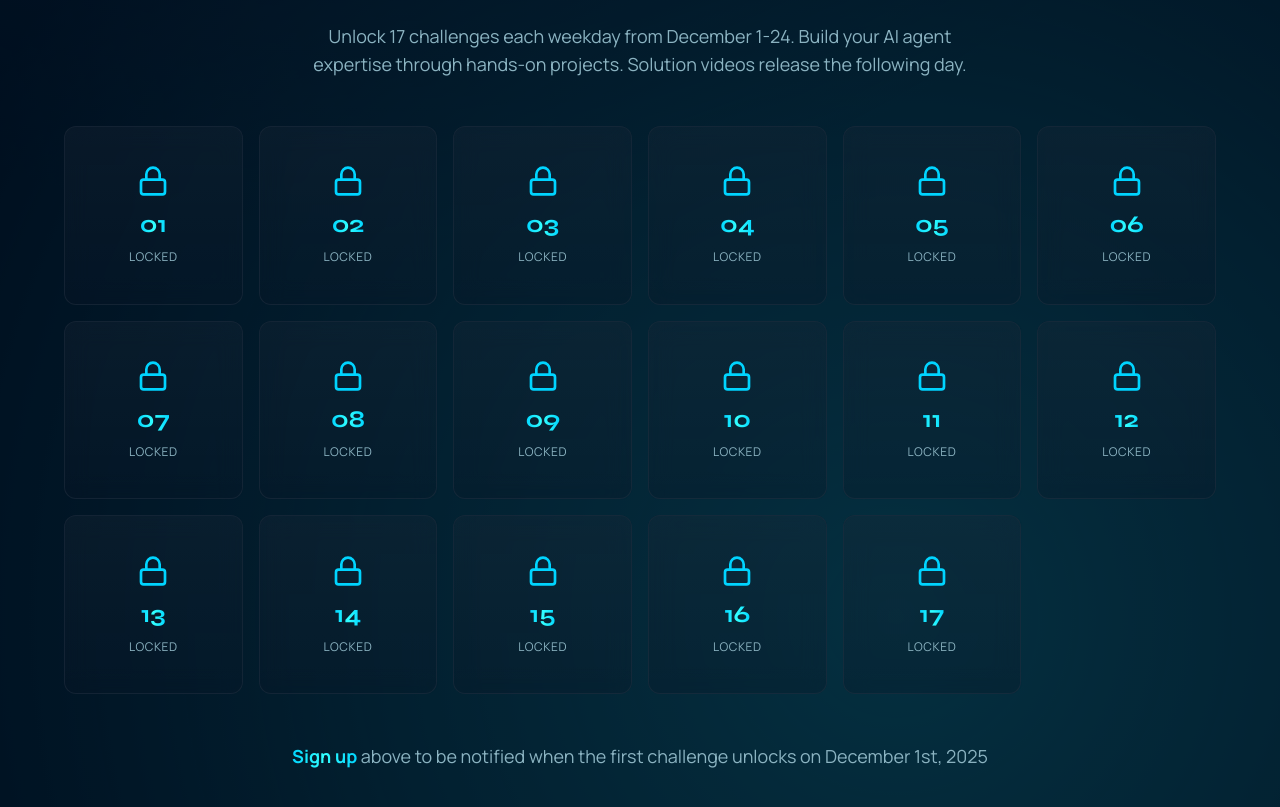
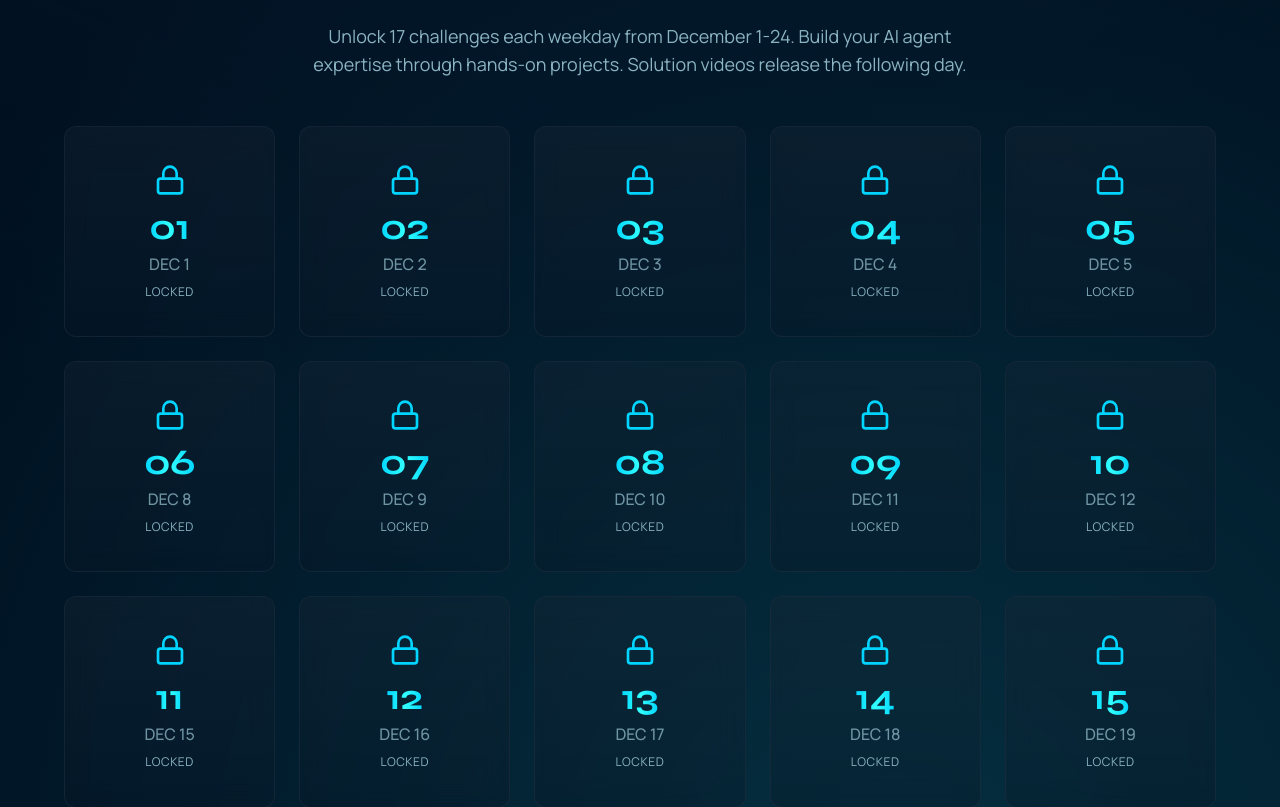
Before and after one commit to blackgirlbytes/frosty-agent-forge, a Next.js app: page / in a window 1280 px wide. Shown: the part 1284-2091 px from the top of the page. Built offline with nearby package versions, Linux system fonts and the light colour scheme; no server answers.

Commit message:
Show both challenge number and actual December date on calendar cards

```diff
--- a/src/components/ChallengeCalendar.tsx
+++ b/src/components/ChallengeCalendar.tsx
@@ -2,9 +2,13 @@ import { Lock } from "lucide-react";
 
 export const ChallengeCalendar = () => {
   // Generate 17 challenges (weekdays Dec 1-24)
+  // Map challenge numbers to actual December dates (weekdays only)
+  const weekdayDates = [1, 2, 3, 4, 5, 8, 9, 10, 11, 12, 15, 16, 17, 18, 19, 22, 23];
+
   const challenges = Array.from({ length: 17 }, (_, i) => ({
     id: i + 1,
     day: i + 1,
+    date: weekdayDates[i],
     locked: true,
   }));
 
@@ -20,21 +24,24 @@ export const ChallengeCalendar = () => {
           </p>
         </div>
 
-        <div className="grid grid-cols-2 sm:grid-cols-3 md:grid-cols-4 lg:grid-cols-6 gap-4">
+        <div className="grid grid-cols-2 sm:grid-cols-3 md:grid-cols-4 lg:grid-cols-5 gap-4 md:gap-6">
           {challenges.map((challenge) => (
             <div
               key={challenge.id}
-              className="aspect-square frosted-glass glow-on-hover rounded-xl p-6 flex flex-col items-center justify-center cursor-not-allowed group relative overflow-hidden"
+              className="aspect-square frosted-glass glow-on-hover rounded-xl p-6 md:p-8 flex flex-col items-center justify-center cursor-not-allowed group relative overflow-hidden"
             >
               {/* Frost overlay effect */}
               <div className="absolute inset-0 bg-gradient-frost opacity-50 group-hover:opacity-70 transition-opacity duration-300" />
 
-              <div className="relative z-10 flex flex-col items-center justify-center h-full">
-                <Lock className="w-8 h-8 text-primary mb-3 group-hover:text-accent transition-colors duration-300" />
-                <span className="font-display text-2xl font-bold text-gradient-cyan">
+              <div className="relative z-10 flex flex-col items-center justify-center h-full gap-1">
+                <Lock className="w-7 h-7 md:w-8 md:h-8 text-primary mb-2 group-hover:text-accent transition-colors duration-300" />
+                <span className="font-display text-3xl md:text-4xl font-bold text-gradient-cyan">
                   {String(challenge.day).padStart(2, "0")}
                 </span>
-                <span className="text-xs text-muted-foreground mt-2 uppercase tracking-wider">
+                <span className="text-sm md:text-base text-muted-foreground/80 font-medium">
+                  DEC {challenge.date}
+                </span>
+                <span className="text-xs text-muted-foreground mt-1 uppercase tracking-wider">
                   Locked
                 </span>
               </div>
```
